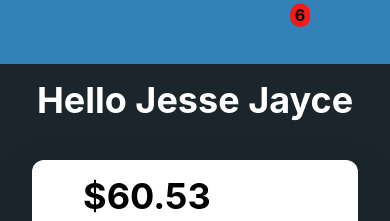
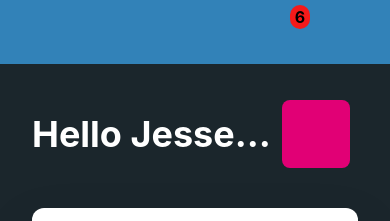
Before and after one commit to WeissDotEXE/frontend-banking-app, a React (Create React App) app: page / in a window 390 px wide. Shown: the top 221 px of the page. Built offline with nearby package versions, Linux system fonts and the light colour scheme; what reduxjs-toolkit-persist would draw is missing.

Commit message:
hiding profile card on mobile screens

```diff
--- a/src/components/Icon/Icon.tsx
+++ b/src/components/Icon/Icon.tsx
@@ -113,7 +113,7 @@ const AvatarIcon = ({ color = colors.black }: IconProps) => {
             fill="none"
             xmlns="http://www.w3.org/2000/svg"
         >
-            <g clip-path="url(#clip0_822_2)">
+            <g clipPath="url(#clip0_822_2)">
                 <path
                     d="M30.61 24.52C29.0031 22.779 27.0532 21.3896 24.8829 20.4393C22.7127 19.489 20.3692 18.9984 18 18.9984C15.6308 18.9984 13.2873 19.489 11.1171 20.4393C8.94681 21.3896 6.99685 22.779 5.39 24.52C5.14192 24.7943 5.00314 25.1501 5 25.52V31.52C5.00526 31.9143 5.16561 32.2907 5.44635 32.5677C5.72709 32.8447 6.10562 33 6.5 33H29.5C29.8978 33 30.2794 32.8419 30.5607 32.5606C30.842 32.2793 31 31.8978 31 31.5V25.5C30.992 25.137 30.8536 24.7891 30.61 24.52V24.52Z"
                     fill={color}
@@ -207,7 +207,7 @@ const CloseIcon = ({ color = colors.black }: IconProps) => {
             fill="none"
             xmlns="http://www.w3.org/2000/svg"
         >
-            <g clip-path="url(#clip0_509_229)">
+            <g clipPath="url(#clip0_509_229)">
                 <path
                     d="M19.41 17.9999L27.7 9.70994C27.8638 9.51864 27.9494 9.27256 27.9397 9.02089C27.93 8.76921 27.8257 8.53047 27.6476 8.35238C27.4695 8.17428 27.2307 8.06995 26.9791 8.06023C26.7274 8.05051 26.4813 8.13612 26.29 8.29994L18 16.5899L9.71 8.28994C9.5217 8.10164 9.26631 7.99585 9 7.99585C8.7337 7.99585 8.47831 8.10164 8.29 8.28994C8.1017 8.47825 7.99591 8.73364 7.99591 8.99994C7.99591 9.26624 8.1017 9.52164 8.29 9.70994L16.59 17.9999L8.29 26.2899C8.18532 26.3796 8.1003 26.4899 8.04028 26.614C7.98026 26.738 7.94652 26.8732 7.94121 27.0109C7.93589 27.1486 7.95909 27.2859 8.00937 27.4143C8.05964 27.5426 8.1359 27.6591 8.23335 27.7566C8.33081 27.854 8.44736 27.9303 8.57568 27.9806C8.70401 28.0309 8.84134 28.0541 8.97906 28.0487C9.11678 28.0434 9.25191 28.0097 9.37597 27.9497C9.50004 27.8896 9.61036 27.8046 9.7 27.6999L18 19.4099L26.29 27.6999C26.4813 27.8638 26.7274 27.9494 26.9791 27.9397C27.2307 27.9299 27.4695 27.8256 27.6476 27.6475C27.8257 27.4694 27.93 27.2307 27.9397 26.979C27.9494 26.7273 27.8638 26.4812 27.7 26.2899L19.41 17.9999Z"
                     fill={color}
@@ -231,7 +231,7 @@ const DeleteIcon = ({ color = colors.black }: IconProps) => {
             fill="none"
             xmlns="http://www.w3.org/2000/svg"
         >
-            <g clip-path="url(#clip0_509_229)">
+            <g clipPath="url(#clip0_509_229)">
                 <path
                     d="M19.41 17.9999L27.7 9.70994C27.8638 9.51864 27.9494 9.27256 27.9397 9.02089C27.93 8.76921 27.8257 8.53047 27.6476 8.35238C27.4695 8.17428 27.2307 8.06995 26.9791 8.06023C26.7274 8.05051 26.4813 8.13612 26.29 8.29994L18 16.5899L9.71 8.28994C9.5217 8.10164 9.26631 7.99585 9 7.99585C8.7337 7.99585 8.47831 8.10164 8.29 8.28994C8.1017 8.47825 7.99591 8.73364 7.99591 8.99994C7.99591 9.26624 8.1017 9.52164 8.29 9.70994L16.59 17.9999L8.29 26.2899C8.18532 26.3796 8.1003 26.4899 8.04028 26.614C7.98026 26.738 7.94652 26.8732 7.94121 27.0109C7.93589 27.1486 7.95909 27.2859 8.00937 27.4143C8.05964 27.5426 8.1359 27.6591 8.23335 27.7566C8.33081 27.854 8.44736 27.9303 8.57568 27.9806C8.70401 28.0309 8.84134 28.0541 8.97906 28.0487C9.11678 28.0434 9.25191 28.0097 9.37597 27.9497C9.50004 27.8896 9.61036 27.8046 9.7 27.6999L18 19.4099L26.29 27.6999C26.4813 27.8638 26.7274 27.9494 26.9791 27.9397C27.2307 27.9299 27.4695 27.8256 27.6476 27.6475C27.8257 27.4694 27.93 27.2307 27.9397 26.979C27.9494 26.7273 27.8638 26.4812 27.7 26.2899L19.41 17.9999Z"
                     fill={color}
@@ -309,20 +309,20 @@ const InfoIcon = ({ stroke = colors.white }: IconProps) => {
             <path
                 d="M11 21C16.5228 21 21 16.5228 21 11C21 5.47715 16.5228 1 11 1C5.47715 1 1 5.47715 1 11C1 16.5228 5.47715 21 11 21Z"
                 stroke={stroke} //"#F2F4F7"
-                stroke-width="2"
+                strokeWidth="2"
             />
             <path
                 d="M11 6H11.01"
                 stroke={stroke} //"#F2F4F7"
-                stroke-width="2"
-                stroke-linecap="round"
+                strokeWidth="2"
+                strokeLinecap="round"
             />
             <path
                 d="M9 10H11V15M9 15H13"
                 stroke={stroke} //"#F2F4F7"
-                stroke-width="2"
-                stroke-linecap="round"
-                stroke-linejoin="round"
+                strokeWidth="2"
+                strokeLinecap="round"
+                strokeLinejoin="round"
             />
         </svg>
     );
@@ -359,7 +359,7 @@ const NotificationIcon = ({ color = colors.white }: IconProps) => {
             fill="none"
             xmlns="http://www.w3.org/2000/svg"
         >
-            <g clip-path="url(#clip0_705_6)">
+            <g clipPath="url(#clip0_705_6)">
                 <path
                     d="M46.5375 39.8508L46.0559 39.4258C44.6894 38.2084 43.4933 36.8122 42.5 35.275C41.4152 33.1536 40.765 30.8369 40.5875 28.4608V21.4625C40.5969 17.7305 39.2431 14.1234 36.7806 11.3191C34.318 8.51484 30.9162 6.70631 27.2142 6.23334V4.40584C27.2142 3.90425 27.0149 3.4232 26.6603 3.06852C26.3056 2.71384 25.8245 2.51459 25.3229 2.51459C24.8214 2.51459 24.3403 2.71384 23.9856 3.06852C23.631 3.4232 23.4317 3.90425 23.4317 4.40584V6.26167C19.7629 6.76873 16.4022 8.5882 13.9719 11.3831C11.5417 14.1779 10.2067 17.7588 10.2142 21.4625V28.4608C10.0368 30.8369 9.38655 33.1536 8.3017 35.275C7.32544 36.8083 6.14864 38.2043 4.80253 39.4258L4.32086 39.8508V43.8458H46.5375V39.8508Z"
                     fill={color}
@@ -390,8 +390,8 @@ const SearchIcon = ({ color = colors.white }: IconProps) => {
             <path
                 d="M26.25 26.25L20.6425 20.6325M23.75 13.125C23.75 15.9429 22.6306 18.6454 20.638 20.638C18.6454 22.6306 15.9429 23.75 13.125 23.75C10.3071 23.75 7.60456 22.6306 5.61199 20.638C3.61942 18.6454 2.5 15.9429 2.5 13.125C2.5 10.3071 3.61942 7.60456 5.61199 5.61199C7.60456 3.61942 10.3071 2.5 13.125 2.5C15.9429 2.5 18.6454 3.61942 20.638 5.61199C22.6306 7.60456 23.75 10.3071 23.75 13.125V13.125Z"
                 stroke={color}
-                stroke-width="2"
-                stroke-linecap="round"
+                strokeWidth="2"
+                strokeLinecap="round"
             />
         </svg>
     );
@@ -406,7 +406,7 @@ const VisaIcon = () => {
             fill="none"
             xmlns="http://www.w3.org/2000/svg"
         >
-            <g clip-path="url(#clip0_790_50)">
+            <g clipPath="url(#clip0_790_50)">
                 <path
                     d="M40.8569 8.27865C40.8118 11.8861 44.024 13.899 46.4437 15.096C48.9297 16.3239 49.7648 17.1114 49.7549 18.2097C49.7364 19.8903 47.7719 20.6321 45.9336 20.6609C42.7263 20.7113 40.8615 19.7819 39.379 19.079L38.2237 24.5669C39.7111 25.2626 42.4653 25.8694 45.3213 25.896C52.0255 25.896 56.4116 22.5367 56.4353 17.3282C56.4615 10.7179 47.4281 10.3521 47.4898 7.39746C47.5111 6.50156 48.3532 5.54552 50.1986 5.30243C51.1121 5.17964 53.6336 5.08566 56.4924 6.422L57.6145 1.11236C56.077 0.544117 54.1011 -3.8147e-06 51.641 -3.8147e-06C45.3309 -3.8147e-06 40.8927 3.40506 40.8569 8.27865ZM68.3961 0.457346C67.1719 0.457346 66.1403 1.18221 65.6799 2.29457L56.1033 25.506H62.8025L64.1357 21.7661H72.322L73.0954 25.506H79L73.8474 0.457346H68.3961ZM69.3333 7.22392L71.2666 16.63H65.9718L69.3333 7.22392ZM32.7344 0.457659L27.4537 25.5057H33.8376L39.1158 0.457031H32.7344M23.2905 0.457031L16.6459 17.5065L13.958 3.01004C13.6426 1.39178 12.3971 0.457346 11.014 0.457346H0.152137L0 1.18472C2.2299 1.6759 4.76345 2.46812 6.2984 3.31578C7.23776 3.83359 7.50562 4.28624 7.81421 5.5167L12.9051 25.506H19.6513L29.9941 0.457346H23.2905"
                     fill="url(#paint0_linear_790_50)"
--- a/src/functions/Platform.ts
+++ b/src/functions/Platform.ts
@@ -1,5 +1,5 @@
-const MAX_MOBILE_WIDTH = 1080;
-const MIN_DESKTOP_WIDTH = 1081;
+const MAX_MOBILE_WIDTH = 1024;
+const MIN_DESKTOP_WIDTH = 1025;
 
 export function IsMobile(width: number): boolean {
     return width <= MAX_MOBILE_WIDTH;
--- a/src/pages/Home/Home.tsx
+++ b/src/pages/Home/Home.tsx
@@ -9,6 +9,10 @@ import FriendsCard from "components/FriendsCard/FriendsCard";
 import TransactionModal from "components/TransactionModal/TransactionModal";
 import { UseWindowSize } from "functions/UseWindowSize";
 import { IsMobile } from "functions/Platform";
+import Button from "components/Button/Button";
+import { Icon } from "components/Icon/Icon";
+import colors from "colors.module.scss";
+
 interface HomeProps {}
 
 const Home: FC<HomeProps> = () => {
@@ -21,25 +25,40 @@ const Home: FC<HomeProps> = () => {
     );
 
     const [width, height] = UseWindowSize();
-    const [showProfile, setShowProfile] = useState(IsMobile(width));
+    const [showProfile, setShowProfile] = useState(false);
 
     const leftCardsCls = cn("lg:mr-20", "mb-10");
 
     return (
         <div className="px-8 lg:px-0">
-            <RegularSubtitle className="text-center lg:text-left text-white-950 font-bold text-4xl lg:text-7xl lg:ml-16 mt-5">
+            <div className="flex items-center justify-around lg:justify-start">
+                <RegularSubtitle className="text-center truncate lg:text-left text-white-950 font-bold text-4xl lg:text-7xl lg:ml-16 mt-5">
                     Hello Jesse Jayce
                 </RegularSubtitle>
+                {IsMobile(width) && (
+                    <Button className="p-2 rounded-full mt-5">
+                        <Icon
+                            name="avatarIcon"
+                            color={colors.white}
+                            className="justify-center items-center"
+                            onClick={() => setShowProfile((v) => !v)}
+                        />
+                    </Button>
+                )}
+            </div>
+            {showProfile && <ProfileCard type="personal" className="mt-24" />}
             <div className={rootCls} data-testid="Home">
                 <div>
                     <BalanceCard className={leftCardsCls} />
                     <FriendsCard className={leftCardsCls} />
                     <TransactionsCard className={leftCardsCls} />
                 </div>
+                {!IsMobile(width) && (
                     <ProfileCard
                         type="personal"
                         className="lg:fixed lg:right-20 lg:w-2/5"
                     />
+                )}
             </div>
         </div>
     );
```
Lines whose indentation alone changed are shown as unchanged.
